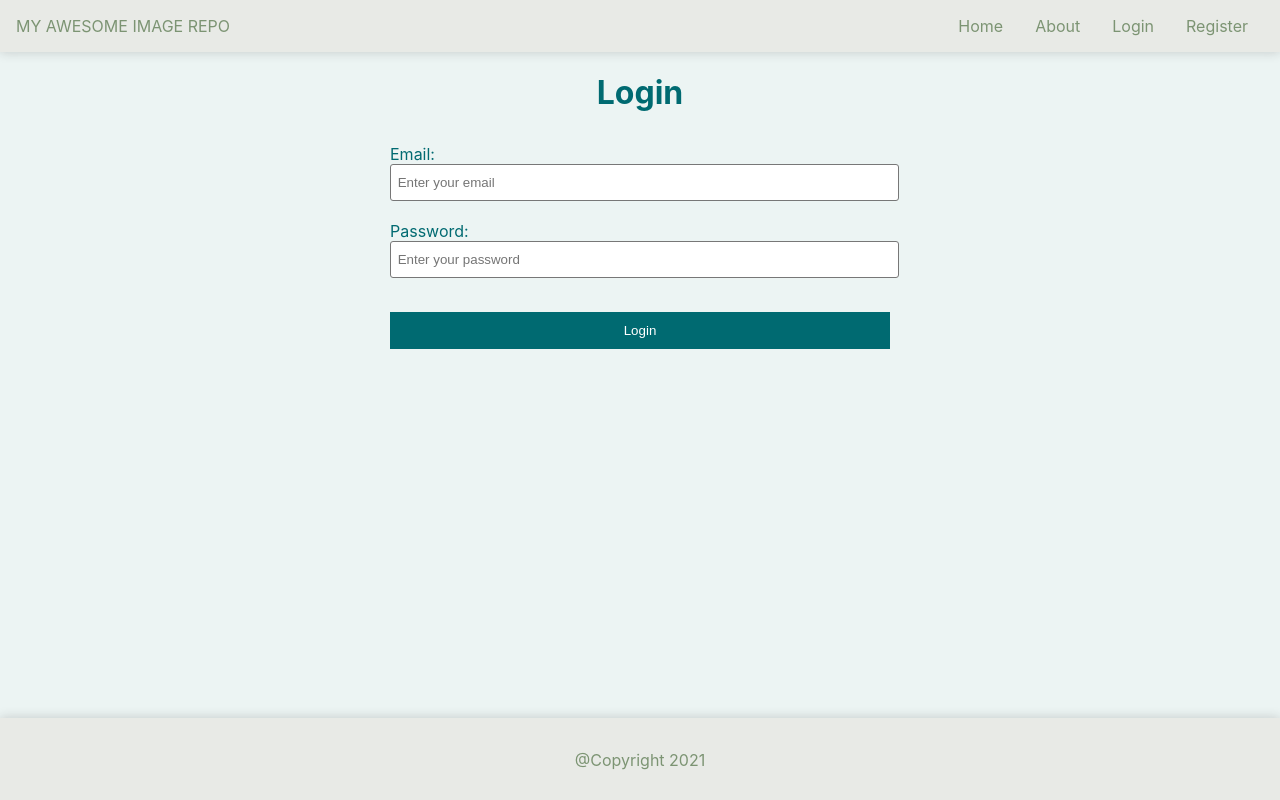
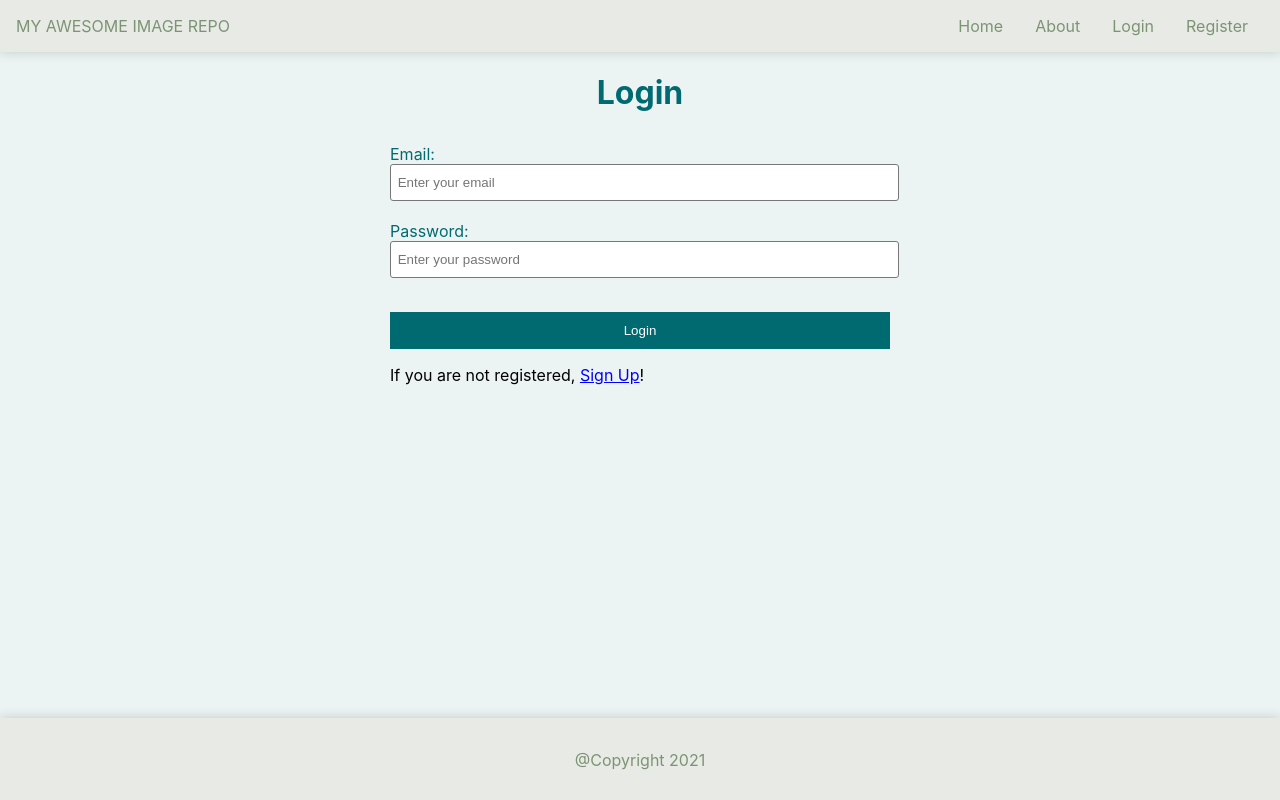
Before and after one commit to RicardoJBOF/my-awesome-image-repo, a React (Create React App) app in the folder client/: page /login in a window 1280 px wide. Built offline with nearby package versions, Linux system fonts and the light colour scheme.

Commit message:
Add SignUp option on Login page

```diff
--- a/client/src/pages/Login.js
+++ b/client/src/pages/Login.js
@@ -4,6 +4,7 @@ import axios from "axios";
 import { useHistory } from "react-router-dom";
 import { AppContext } from "../App.js";
 import { Container } from "react-bootstrap";
+import { Link } from "react-router-dom";
 
 import "./style.css";
 
@@ -75,6 +76,9 @@ export default function Login() {
           <button className="LoginRegister_btn" type="submit">
             Login
           </button>
+
+          <p>If you are not registered, <Link to="/register" className="style-Signup">Sign Up</Link>!</p>
+
         </form>
       </Container>
     </div>
--- a/client/src/pages/style.css
+++ b/client/src/pages/style.css
@@ -107,6 +107,12 @@ button:hover {
   padding-left: 0.5em;
 }
 
-.Picture-button{
+.Picture-button {
   margin: 0.5em;
 }
+
+.style-Signup {
+  margin-top: 1em;
+  color: blue;
+  text-decoration: underline;
+}
```
Also changed, not shown: 1 other file (tests, documents, lock files or other folders).
